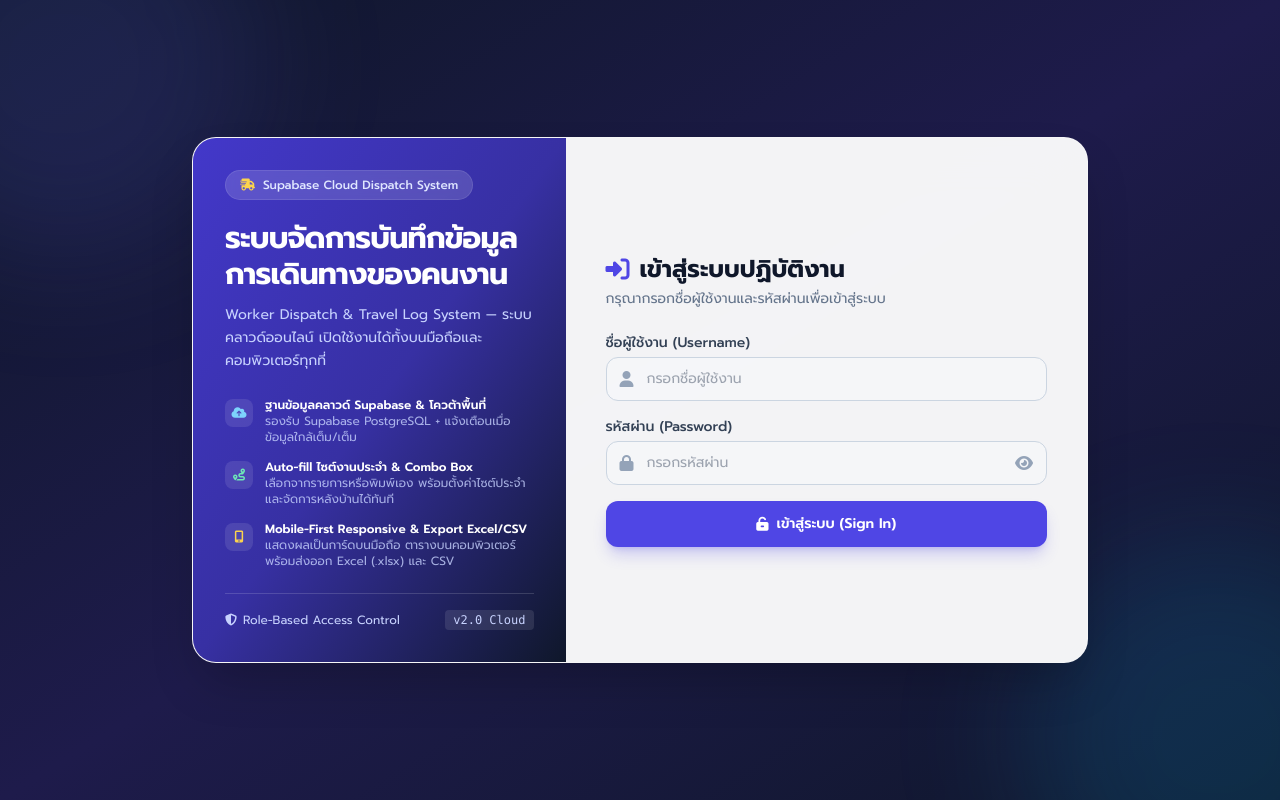
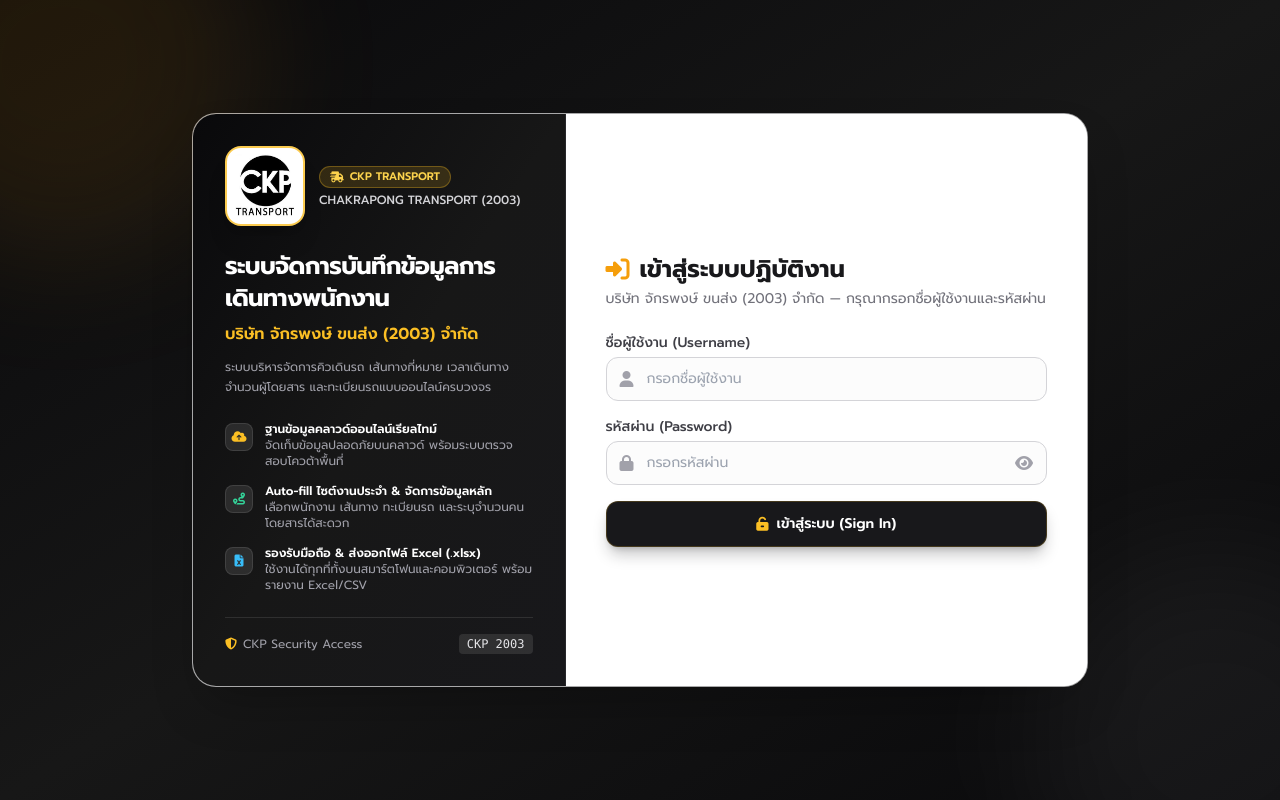
Before and after one commit to Newphakhin/-, a website: page public/index.html in a window 1280 px wide. Drawn offline with nearby package versions, Linux system fonts and the light colour scheme.

Commit message:
Add CKP Transport logo, update title to บริษัท จักรพงษ์ ขนส่ง (2003) จำกัด, and style theme

```diff
--- a/public/index.html
+++ b/public/index.html
@@ -3,7 +3,8 @@
 <head>
   <meta charset="UTF-8" />
   <meta name="viewport" content="width=device-width, initial-scale=1.0" />
-  <title>ระบบจัดการบันทึกข้อมูลการเดินทางของคนงาน | Worker Dispatch &amp; Travel Log System</title>
+  <title>ระบบจัดการบันทึกข้อมูลการเดินทางพนักงาน บริษัท จักรพงษ์ ขนส่ง (2003) จำกัด</title>
+  <link rel="icon" type="image/jpeg" href="/logo.jpg" />
 
   <!-- Google Fonts: Prompt -->
   <link rel="preconnect" href="https://fonts.googleapis.com" />
@@ -55,76 +56,96 @@
   </div>
 
   <!-- ===================================================================== -->
-  <!-- 1. LOGIN SCREEN                                                       -->
+  <!-- 1. LOGIN SCREEN (CKP TRANSPORT THEME)                                 -->
   <!-- ===================================================================== -->
-  <section id="login-screen" class="min-h-screen flex items-center justify-center p-4 bg-gradient-to-br from-slate-900 via-indigo-950 to-slate-900 relative overflow-hidden">
-    <div class="absolute -top-32 -left-32 w-96 h-96 rounded-full bg-indigo-500/15 blur-3xl pointer-events-none"></div>
-    <div class="absolute -bottom-32 -right-32 w-96 h-96 rounded-full bg-sky-500/15 blur-3xl pointer-events-none"></div>
+  <section id="login-screen" class="min-h-screen flex items-center justify-center p-4 bg-gradient-to-br from-zinc-950 via-neutral-900 to-zinc-950 relative overflow-hidden">
+    <div class="absolute -top-32 -left-32 w-96 h-96 rounded-full bg-amber-500/10 blur-3xl pointer-events-none"></div>
+    <div class="absolute -bottom-32 -right-32 w-96 h-96 rounded-full bg-white/5 blur-3xl pointer-events-none"></div>
 
-    <div class="w-full max-w-4xl grid grid-cols-1 lg:grid-cols-12 bg-white/95 backdrop-blur-xl rounded-3xl shadow-2xl overflow-hidden border border-white/20">
+    <div class="w-full max-w-4xl grid grid-cols-1 lg:grid-cols-12 bg-white rounded-3xl shadow-2xl overflow-hidden border border-zinc-800/40">
 
-      <!-- Left Column: System Branding & Cloud Features -->
-      <div class="lg:col-span-5 bg-gradient-to-br from-indigo-700 via-indigo-800 to-slate-900 text-white p-6 sm:p-8 flex flex-col justify-between relative">
+      <!-- Left Column: CKP Transport Corporate Branding -->
+      <div class="lg:col-span-5 bg-gradient-to-br from-zinc-950 via-neutral-900 to-zinc-900 text-white p-6 sm:p-8 flex flex-col justify-between relative border-b lg:border-b-0 lg:border-r border-zinc-800">
         <div>
-          <div class="inline-flex items-center gap-2 px-3.5 py-1.5 rounded-full bg-white/15 backdrop-blur-sm text-indigo-100 text-xs font-medium mb-5 border border-white/10">
-            <i class="fa-solid fa-truck-fast text-amber-300"></i>
-            <span>Supabase Cloud Dispatch System</span>
+          <div class="flex items-center gap-3.5 mb-6">
+            <img
+              src="/logo.jpg"
+              alt="CKP Transport Logo"
+              class="w-16 h-16 sm:w-20 sm:h-20 rounded-2xl object-contain bg-white p-1.5 shadow-xl border-2 border-amber-400/80 shrink-0"
+            />
+            <div>
+              <span class="inline-flex items-center gap-1.5 px-2.5 py-0.5 rounded-full bg-amber-400/15 text-amber-300 text-[11px] font-semibold border border-amber-400/30 mb-1">
+                <i class="fa-solid fa-truck-fast"></i>
+                <span>CKP TRANSPORT</span>
+              </span>
+              <p class="text-xs text-zinc-300 font-medium">CHAKRAPONG TRANSPORT (2003)</p>
+            </div>
           </div>
 
-          <h1 class="text-2xl sm:text-3xl font-bold leading-snug tracking-tight mb-3">
-            ระบบจัดการบันทึกข้อมูลการเดินทางของคนงาน
+          <h1 class="text-xl sm:text-2xl font-bold leading-snug tracking-tight mb-2 text-white">
+            ระบบจัดการบันทึกข้อมูลการเดินทางพนักงาน
           </h1>
-          <p class="text-indigo-200 text-sm leading-relaxed">
-            Worker Dispatch &amp; Travel Log System — ระบบคลาวด์ออนไลน์ เปิดใช้งานได้ทั้งบนมือถือและคอมพิวเตอร์ทุกที่
+          <p class="text-amber-400 font-semibold text-sm sm:text-base mb-3">
+            บริษัท จักรพงษ์ ขนส่ง (2003) จำกัด
+          </p>
+          <p class="text-zinc-400 text-xs leading-relaxed">
+            ระบบบริหารจัดการคิวเดินรถ เส้นทางที่หมาย เวลาเดินทาง จำนวนผู้โดยสาร และทะเบียนรถแบบออนไลน์ครบวงจร
           </p>
 
-          <div class="mt-6 space-y-3.5 text-xs text-indigo-100/90">
+          <div class="mt-6 space-y-3.5 text-xs text-zinc-300">
             <div class="flex items-start gap-3">
-              <div class="w-7 h-7 rounded-lg bg-white/10 flex items-center justify-center shrink-0 mt-0.5">
-                <i class="fa-solid fa-cloud-arrow-up text-sky-300"></i>
+              <div class="w-7 h-7 rounded-lg bg-white/10 flex items-center justify-center shrink-0 mt-0.5 border border-white/10">
+                <i class="fa-solid fa-cloud-arrow-up text-amber-400"></i>
               </div>
               <div>
-                <p class="font-semibold text-white">ฐานข้อมูลคลาวด์ Supabase &amp; โควต้าพื้นที่</p>
-                <p class="text-indigo-200/80">รองรับ Supabase PostgreSQL + แจ้งเตือนเมื่อข้อมูลใกล้เต็ม/เต็ม</p>
+                <p class="font-semibold text-white">ฐานข้อมูลคลาวด์ออนไลน์เรียลไทม์</p>
+                <p class="text-zinc-400">จัดเก็บข้อมูลปลอดภัยบนคลาวด์ พร้อมระบบตรวจสอบโควต้าพื้นที่</p>
               </div>
             </div>
             <div class="flex items-start gap-3">
-              <div class="w-7 h-7 rounded-lg bg-white/10 flex items-center justify-center shrink-0 mt-0.5">
-                <i class="fa-solid fa-route text-emerald-300"></i>
+              <div class="w-7 h-7 rounded-lg bg-white/10 flex items-center justify-center shrink-0 mt-0.5 border border-white/10">
+                <i class="fa-solid fa-route text-emerald-400"></i>
               </div>
               <div>
-                <p class="font-semibold text-white">Auto-fill ไซต์งานประจำ &amp; Combo Box</p>
-                <p class="text-indigo-200/80">เลือกจากรายการหรือพิมพ์เอง พร้อมตั้งค่าไซต์ประจำและจัดการหลังบ้านได้ทันที</p>
+                <p class="font-semibold text-white">Auto-fill ไซต์งานประจำ &amp; จัดการข้อมูลหลัก</p>
+                <p class="text-zinc-400">เลือกพนักงาน เส้นทาง ทะเบียนรถ และระบุจำนวนคนโดยสารได้สะดวก</p>
               </div>
             </div>
             <div class="flex items-start gap-3">
-              <div class="w-7 h-7 rounded-lg bg-white/10 flex items-center justify-center shrink-0 mt-0.5">
-                <i class="fa-solid fa-mobile-screen-button text-amber-300"></i>
+              <div class="w-7 h-7 rounded-lg bg-white/10 flex items-center justify-center shrink-0 mt-0.5 border border-white/10">
+                <i class="fa-solid fa-file-excel text-sky-400"></i>
               </div>
               <div>
-                <p class="font-semibold text-white">Mobile-First Responsive &amp; Export Excel/CSV</p>
-                <p class="text-indigo-200/80">แสดงผลเป็นการ์ดบนมือถือ ตารางบนคอมพิวเตอร์ พร้อมส่งออก Excel (.xlsx) และ CSV</p>
+                <p class="font-semibold text-white">รองรับมือถือ &amp; ส่งออกไฟล์ Excel (.xlsx)</p>
+                <p class="text-zinc-400">ใช้งานได้ทุกที่ทั้งบนสมาร์ตโฟนและคอมพิวเตอร์ พร้อมรายงาน Excel/CSV</p>
               </div>
             </div>
           </div>
         </div>
 
-        <div class="mt-6 pt-4 border-t border-white/15 flex items-center justify-between text-xs text-indigo-200">
-          <span><i class="fa-solid fa-shield-halved mr-1.5"></i>Role-Based Access Control</span>
-          <span class="font-mono bg-white/10 px-2 py-0.5 rounded">v2.0 Cloud</span>
+        <div class="mt-6 pt-4 border-t border-white/10 flex items-center justify-between text-xs text-zinc-400">
+          <span><i class="fa-solid fa-shield-halved text-amber-400 mr-1.5"></i>CKP Security Access</span>
+          <span class="font-mono bg-white/10 text-zinc-200 px-2 py-0.5 rounded">CKP 2003</span>
         </div>
       </div>
 
-      <!-- Right Column: Login Form (No Quick Demo Buttons) -->
-      <div class="lg:col-span-7 p-6 sm:p-10 flex flex-col justify-center">
-        <div class="mb-6">
-          <h2 class="text-xl sm:text-2xl font-bold text-slate-900 flex items-center gap-2.5">
-            <i class="fa-solid fa-right-to-bracket text-indigo-600"></i>
+      <!-- Right Column: Login Form -->
+      <div class="lg:col-span-7 p-6 sm:p-10 flex flex-col justify-center bg-white">
+        <div class="mb-6 flex items-center gap-3.5">
+          <img
+            src="/logo.jpg"
+            alt="CKP Logo"
+            class="w-12 h-12 rounded-xl object-contain border border-zinc-200 p-1 shadow-sm lg:hidden"
+          />
+          <div>
+            <h2 class="text-xl sm:text-2xl font-bold text-zinc-900 flex items-center gap-2.5">
+              <i class="fa-solid fa-right-to-bracket text-amber-500"></i>
               <span>เข้าสู่ระบบปฏิบัติงาน</span>
             </h2>
-          <p class="text-sm text-slate-500 mt-1">
-            กรุณากรอกชื่อผู้ใช้งานและรหัสผ่านเพื่อเข้าสู่ระบบ
+            <p class="text-xs sm:text-sm text-zinc-500 mt-1">
+              บริษัท จักรพงษ์ ขนส่ง (2003) จำกัด — กรุณากรอกชื่อผู้ใช้งานและรหัสผ่าน
             </p>
+          </div>
         </div>
 
         <!-- Login Error Alert -->
@@ -136,11 +157,11 @@
         <!-- Login Form -->
         <form id="login-form" class="space-y-4" novalidate>
           <div>
-            <label for="login-username" class="block text-sm font-medium text-slate-700 mb-1">
+            <label for="login-username" class="block text-sm font-medium text-zinc-700 mb-1">
               ชื่อผู้ใช้งาน (Username)
             </label>
             <div class="relative">
-              <span class="absolute inset-y-0 left-0 pl-3.5 flex items-center text-slate-400 pointer-events-none">
+              <span class="absolute inset-y-0 left-0 pl-3.5 flex items-center text-zinc-400 pointer-events-none">
                 <i class="fa-solid fa-user"></i>
               </span>
               <input
@@ -150,17 +171,17 @@
                 autocomplete="username"
                 placeholder="กรอกชื่อผู้ใช้งาน"
                 required
-                class="w-full min-h-[44px] pl-10 pr-4 py-2.5 rounded-xl border border-slate-300 bg-slate-50/60 focus:bg-white text-slate-900 text-sm focus:outline-none focus:ring-2 focus:ring-indigo-600 focus:border-indigo-600 transition"
+                class="w-full min-h-[44px] pl-10 pr-4 py-2.5 rounded-xl border border-zinc-300 bg-zinc-50/60 focus:bg-white text-zinc-900 text-sm focus:outline-none focus:ring-2 focus:ring-zinc-900 focus:border-zinc-900 transition"
               />
             </div>
           </div>
 
           <div>
-            <label for="login-password" class="block text-sm font-medium text-slate-700 mb-1">
+            <label for="login-password" class="block text-sm font-medium text-zinc-700 mb-1">
               รหัสผ่าน (Password)
             </label>
             <div class="relative">
-              <span class="absolute inset-y-0 left-0 pl-3.5 flex items-center text-slate-400 pointer-events-none">
+              <span class="absolute inset-y-0 left-0 pl-3.5 flex items-center text-zinc-400 pointer-events-none">
                 <i class="fa-solid fa-lock"></i>
               </span>
               <input
@@ -170,13 +191,13 @@
                 autocomplete="current-password"
                 placeholder="กรอกรหัสผ่าน"
                 required
-                class="w-full min-h-[44px] pl-10 pr-12 py-2.5 rounded-xl border border-slate-300 bg-slate-50/60 focus:bg-white text-slate-900 text-sm focus:outline-none focus:ring-2 focus:ring-indigo-600 focus:border-indigo-600 transition"
+                class="w-full min-h-[44px] pl-10 pr-12 py-2.5 rounded-xl border border-zinc-300 bg-zinc-50/60 focus:bg-white text-zinc-900 text-sm focus:outline-none focus:ring-2 focus:ring-zinc-900 focus:border-zinc-900 transition"
               />
               <button
                 type="button"
                 id="toggle-password-btn"
                 title="แสดง/ซ่อนรหัสผ่าน"
-                class="absolute inset-y-0 right-0 px-3.5 flex items-center text-slate-400 hover:text-indigo-600 focus:outline-none transition cursor-pointer min-h-[44px]"
+                class="absolute inset-y-0 right-0 px-3.5 flex items-center text-zinc-400 hover:text-zinc-900 focus:outline-none transition cursor-pointer min-h-[44px]"
               >
                 <i id="toggle-password-icon" class="fa-solid fa-eye"></i>
               </button>
@@ -186,9 +207,9 @@
           <button
             type="submit"
             id="btn-login-submit"
-            class="w-full min-h-[46px] py-3 px-5 rounded-xl bg-indigo-600 hover:bg-indigo-700 active:bg-indigo-800 text-white font-semibold text-sm shadow-lg shadow-indigo-600/25 flex items-center justify-center gap-2 transition cursor-pointer"
+            class="w-full min-h-[46px] py-3 px-5 rounded-xl bg-zinc-900 hover:bg-zinc-800 active:bg-black text-white font-semibold text-sm shadow-lg shadow-zinc-900/25 flex items-center justify-center gap-2 transition cursor-pointer border border-amber-400/20"
           >
-            <i class="fa-solid fa-unlock-keyhole"></i>
+            <i class="fa-solid fa-unlock-keyhole text-amber-400"></i>
             <span>เข้าสู่ระบบ (Sign In)</span>
           </button>
         </form>
@@ -221,30 +242,32 @@
       <div class="max-w-7xl mx-auto px-4 sm:px-6 lg:px-8">
         <div class="flex flex-wrap items-center justify-between py-2.5 gap-3">
 
-          <!-- App Brand -->
+          <!-- App Brand (CKP Transport) -->
           <div class="flex items-center gap-3">
-            <div class="w-10 h-10 rounded-xl bg-gradient-to-br from-indigo-600 to-indigo-800 text-white flex items-center justify-center shadow-md shadow-indigo-600/20 shrink-0">
-              <i class="fa-solid fa-truck-fast text-lg"></i>
-            </div>
+            <img
+              src="/logo.jpg"
+              alt="CKP Transport Logo"
+              class="w-11 h-11 rounded-xl object-contain bg-white border border-zinc-200 shadow-sm p-0.5 shrink-0"
+            />
             <div>
-              <h1 class="text-sm sm:text-lg font-bold text-slate-900 leading-tight">
-                ระบบจัดการบันทึกข้อมูลการเดินทางของคนงาน
+              <h1 class="text-sm sm:text-base lg:text-lg font-bold text-zinc-900 leading-tight">
+                ระบบจัดการบันทึกข้อมูลการเดินทางพนักงาน
               </h1>
-              <p class="text-[11px] text-slate-500 hidden sm:block">
-                Worker Dispatch &amp; Travel Log System
+              <p class="text-[11px] sm:text-xs font-semibold text-amber-600">
+                บริษัท จักรพงษ์ ขนส่ง (2003) จำกัด <span class="text-slate-400 font-normal hidden md:inline">• CKP TRANSPORT</span>
               </p>
             </div>
           </div>
 
           <!-- Desktop Navigation Tabs & User Controls -->
           <div class="flex flex-wrap items-center gap-2 sm:gap-3">
-            <nav class="hidden md:flex items-center bg-slate-100 p-1 rounded-xl border border-slate-200/80">
+            <nav class="hidden md:flex items-center bg-zinc-100 p-1 rounded-xl border border-zinc-200/80">
               <button
                 type="button"
                 id="nav-tab-front"
-                class="min-h-[40px] px-3.5 py-1.5 rounded-lg text-xs sm:text-sm font-semibold transition flex items-center gap-1.5 bg-indigo-600 text-white shadow-sm cursor-pointer"
+                class="min-h-[40px] px-3.5 py-1.5 rounded-lg text-xs sm:text-sm font-semibold transition flex items-center gap-1.5 bg-zinc-900 text-white shadow-sm cursor-pointer"
               >
-                <i class="fa-solid fa-clipboard-list"></i>
+                <i class="fa-solid fa-clipboard-list text-amber-400"></i>
                 <span>หน้าบันทึกข้อมูล</span>
               </button>
 
@@ -252,9 +275,9 @@
               <button
                 type="button"
                 id="nav-tab-back"
-                class="hidden min-h-[40px] px-3.5 py-1.5 rounded-lg text-xs sm:text-sm font-semibold transition items-center gap-1.5 text-slate-600 hover:text-slate-900 cursor-pointer"
+                class="hidden min-h-[40px] px-3.5 py-1.5 rounded-lg text-xs sm:text-sm font-semibold transition items-center gap-1.5 text-zinc-600 hover:text-zinc-900 cursor-pointer"
               >
-                <i class="fa-solid fa-sliders"></i>
+                <i class="fa-solid fa-sliders text-amber-500"></i>
                 <span>ระบบหลังบ้าน (Dropdown)</span>
               </button>
             </nav>
@@ -359,15 +382,15 @@
           <!-- Form Card Header -->
           <div id="form-header-bar" class="px-5 sm:px-6 py-4 bg-slate-50 border-b border-slate-200 flex flex-wrap items-center justify-between gap-3">
             <div class="flex items-center gap-2.5">
-              <div id="form-mode-icon" class="w-8 h-8 rounded-lg bg-indigo-600 text-white flex items-center justify-center text-sm shrink-0">
+              <div id="form-mode-icon" class="w-8 h-8 rounded-lg bg-zinc-900 text-amber-400 flex items-center justify-center text-sm shrink-0">
                 <i class="fa-solid fa-plus"></i>
               </div>
               <div>
-                <h2 id="form-mode-title" class="text-base font-bold text-slate-900">
-                  บันทึกข้อมูลการเดินทางของคนงาน
+                <h2 id="form-mode-title" class="text-base font-bold text-zinc-900">
+                  บันทึกข้อมูลการเดินทางพนักงาน
                 </h2>
                 <p id="form-mode-subtitle" class="text-xs text-slate-500">
-                  บังคับเลือกเฉพาะ "ชื่อคนงาน (PK)" ส่วนช่องอื่นสามารถเว้นว่างได้ (มีระบบแจ้งเตือนตรวจสอบก่อนบันทึก)
+                  บังคับเลือกเฉพาะ "ชื่อพนักงาน/คนงาน (PK)" ส่วนช่องอื่นสามารถเว้นว่างได้ (มีระบบแจ้งเตือนตรวจสอบก่อนบันทึก)
                 </p>
               </div>
             </div>
@@ -597,9 +620,9 @@
                 <button
                   type="submit"
                   id="btn-submit-log"
-                  class="flex-1 sm:flex-initial min-h-[44px] px-6 py-2.5 rounded-xl bg-indigo-600 hover:bg-indigo-700 active:bg-indigo-800 text-white text-sm font-semibold shadow-md shadow-indigo-600/20 flex items-center justify-center gap-2 transition cursor-pointer"
+                  class="flex-1 sm:flex-initial min-h-[44px] px-6 py-2.5 rounded-xl bg-zinc-900 hover:bg-zinc-800 active:bg-black text-white text-sm font-semibold shadow-md shadow-zinc-900/20 flex items-center justify-center gap-2 transition cursor-pointer"
                 >
-                  <i id="btn-submit-icon" class="fa-solid fa-floppy-disk"></i>
+                  <i id="btn-submit-icon" class="fa-solid fa-floppy-disk text-amber-400"></i>
                   <span id="btn-submit-text">บันทึกข้อมูลการเดินทาง</span>
                 </button>
               </div>
@@ -796,24 +819,31 @@
       <div id="view-back-office" class="hidden space-y-6">
 
         <!-- Back-Office Banner -->
-        <div class="bg-gradient-to-r from-indigo-900 via-indigo-800 to-slate-900 rounded-2xl p-5 sm:p-6 text-white shadow-md flex flex-col md:flex-row md:items-center md:justify-between gap-4">
+        <div class="bg-gradient-to-r from-zinc-950 via-neutral-900 to-zinc-900 rounded-2xl p-5 sm:p-6 text-white shadow-md flex flex-col md:flex-row md:items-center md:justify-between gap-4 border border-zinc-800">
+          <div class="flex items-start sm:items-center gap-4">
+            <img
+              src="/logo.jpg"
+              alt="CKP Logo"
+              class="w-14 h-14 rounded-2xl object-contain bg-white p-1 border-2 border-amber-400/70 shrink-0 hidden sm:block"
+            />
             <div class="space-y-1">
-            <div class="inline-flex items-center gap-2 px-3 py-1 rounded-full bg-white/15 text-amber-300 text-xs font-semibold">
+              <div class="inline-flex items-center gap-2 px-3 py-1 rounded-full bg-white/10 text-amber-300 text-xs font-semibold border border-amber-400/20">
                 <i class="fa-solid fa-user-shield"></i>
-              <span>Back-Office Management (เฉพาะผู้ดูแลระบบ Admin)</span>
+                <span>CKP TRANSPORT — ระบบหลังบ้าน (เฉพาะแอดมิน)</span>
               </div>
               <h2 class="text-lg sm:text-xl font-bold">
                 จัดการตัวเลือก Dropdown &amp; โควต้าพื้นที่เก็บข้อมูล
               </h2>
-            <p class="text-xs sm:text-sm text-indigo-100/90">
-              แก้ไขข้อมูลคนงาน, เส้นทาง หรือทะเบียนรถ จะอัปเดตเชื่อมโยง (Cascade Update) ไปยัง <code>travel_logs</code> และ <code>default_route</code> อัตโนมัติ
+              <p class="text-xs sm:text-sm text-zinc-300">
+                แก้ไขข้อมูลพนักงาน, เส้นทาง หรือทะเบียนรถ จะอัปเดตเชื่อมโยง (Cascade Update) ไปยัง <code>travel_logs</code> และ <code>default_route</code> อัตโนมัติ
               </p>
+            </div>
           </div>
 
           <button
             type="button"
             id="btn-back-to-front"
-            class="min-h-[44px] self-start md:self-center px-4 py-2.5 rounded-xl bg-white text-indigo-900 hover:bg-indigo-50 text-xs sm:text-sm font-bold shadow-sm flex items-center gap-2 shrink-0 transition cursor-pointer"
+            class="min-h-[44px] self-start md:self-center px-4 py-2.5 rounded-xl bg-amber-400 hover:bg-amber-300 text-zinc-950 text-xs sm:text-sm font-bold shadow-sm flex items-center gap-2 shrink-0 transition cursor-pointer"
           >
             <i class="fa-solid fa-arrow-left"></i>
             <span>กลับหน้าบันทึกข้อมูลหลัก</span>
@@ -1035,13 +1065,16 @@
     </nav>
 
     <!-- Footer -->
-    <footer class="bg-white border-t border-slate-200 py-4 mt-8">
-      <div class="max-w-7xl mx-auto px-4 sm:px-6 lg:px-8 flex flex-col sm:flex-row items-center justify-between text-xs text-slate-500 gap-2">
-        <div>
-          <strong>Worker Dispatch &amp; Travel Log System v2.0</strong> — Supabase PostgreSQL Cloud
+    <footer class="bg-zinc-950 text-zinc-400 border-t border-zinc-800 py-4 mt-8">
+      <div class="max-w-7xl mx-auto px-4 sm:px-6 lg:px-8 flex flex-col sm:flex-row items-center justify-between text-xs gap-2">
+        <div class="flex items-center gap-2.5">
+          <img src="/logo.jpg" alt="CKP" class="w-6 h-6 rounded object-contain bg-white p-0.5" />
+          <span>
+            <strong class="text-white">ระบบจัดการบันทึกข้อมูลการเดินทางพนักงาน</strong> — บริษัท จักรพงษ์ ขนส่ง (2003) จำกัด (CKP TRANSPORT)
+          </span>
         </div>
-        <div class="flex items-center gap-3">
-          <span><i class="fa-solid fa-circle text-[8px] text-emerald-500 mr-1"></i>พร้อมใช้งานบนมือถือและคอมพิวเตอร์</span>
+        <div class="flex items-center gap-3 text-zinc-300">
+          <span><i class="fa-solid fa-circle text-[8px] text-emerald-400 mr-1"></i>พร้อมใช้งานบนมือถือและคอมพิวเตอร์</span>
         </div>
       </div>
     </footer>
```
Also changed, not shown: public/app.js (+11 -11 lines), public/logo.jpg (added), vercel.json. Lines whose indentation alone changed are shown as unchanged.
